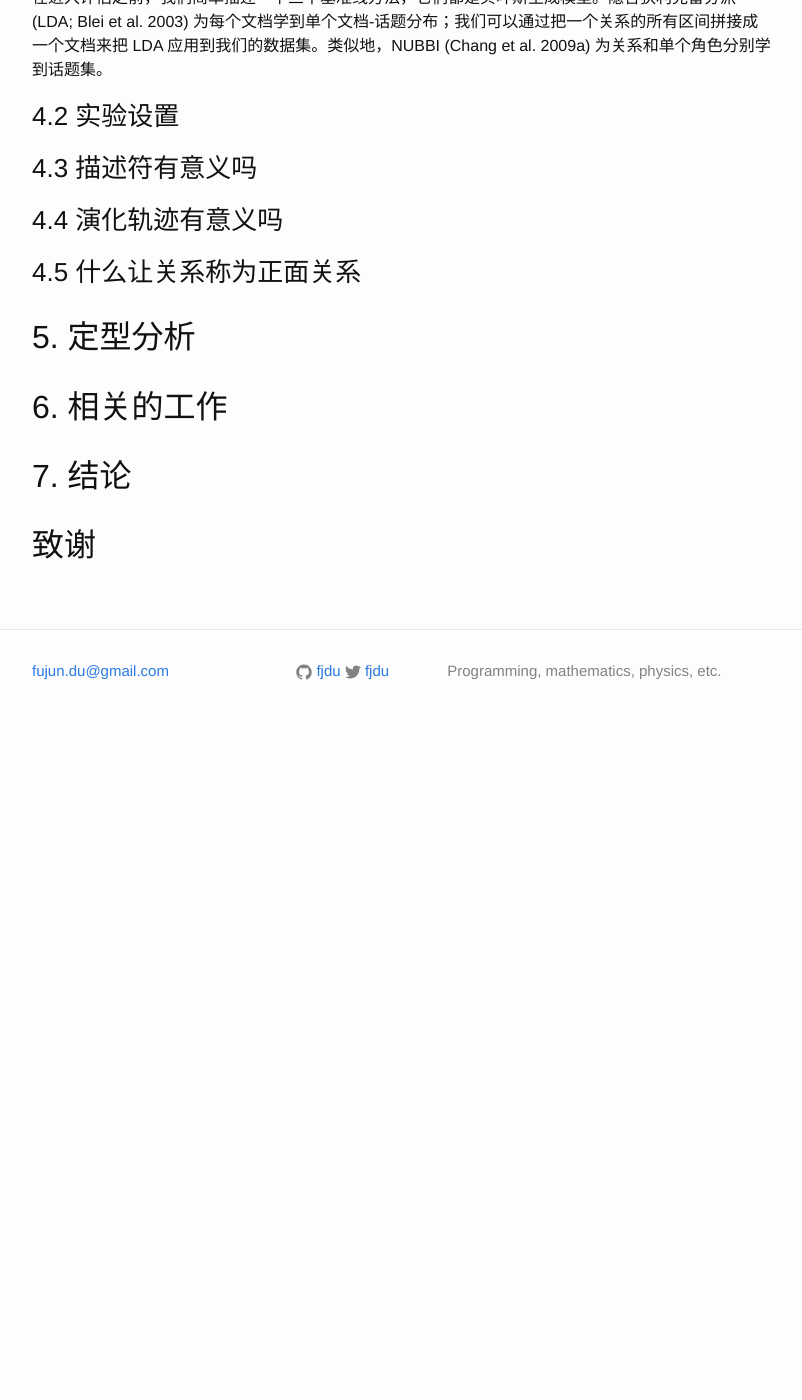
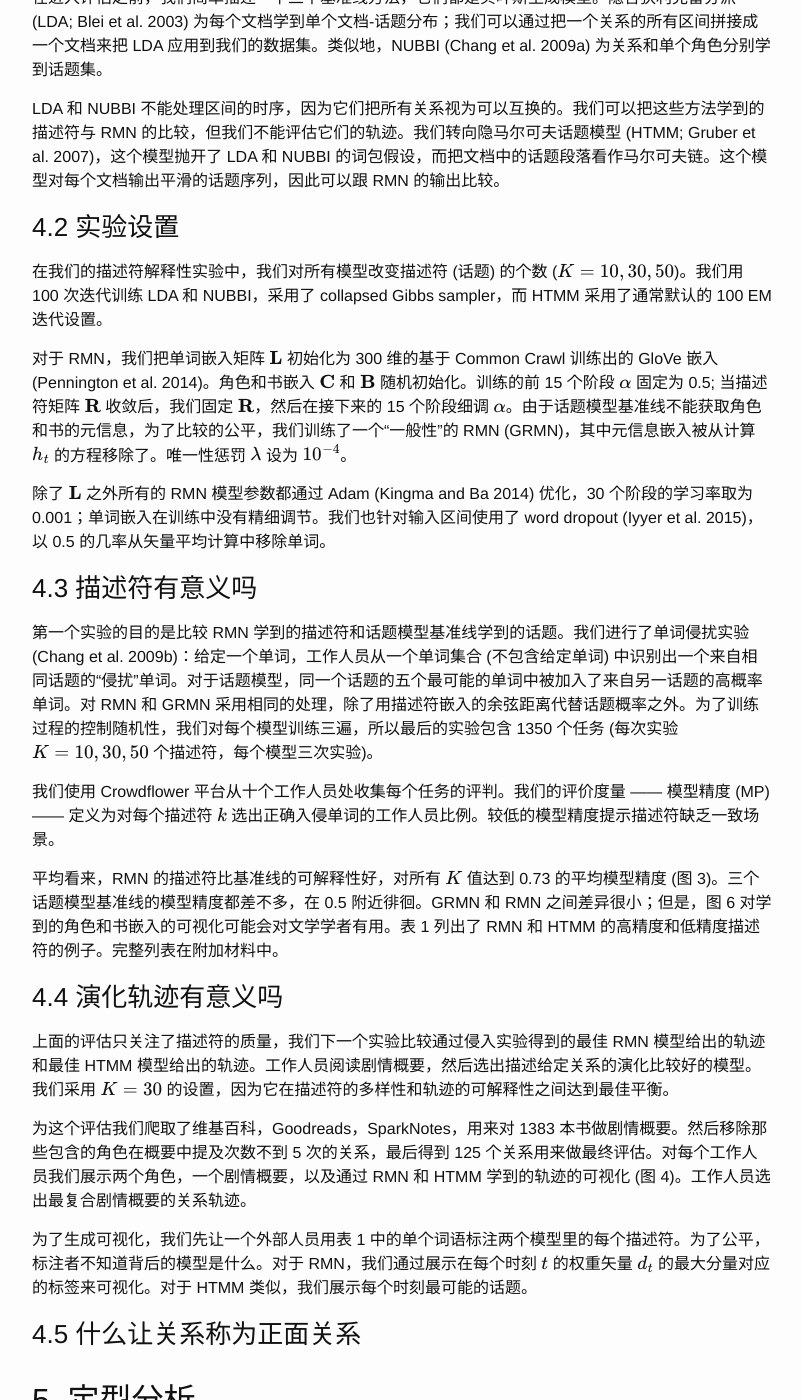
Before and after one commit to fjdu/fjdu.github.io, a Jekyll site: the page built from _posts/2016-04-12-fictional-relationship.markdown, in a window 1280 px wide and 1400 px high, scrolled down 5928 px. Shown: the whole window, without its empty margins (238-1040 px from the left). Built offline with Jekyll 4.4.1, drawn with Linux system fonts in a browser that asks for light colours; formulas are drawn with MathJax 3; before the commit the page ends 6671 px from its top, so only the background shows below that; some of the changed text lies outside the part shown.

Commit message:
new articles

```diff
--- a/_posts/2016-04-12-fictional-relationship.markdown
+++ b/_posts/2016-04-12-fictional-relationship.markdown
@@ -48,7 +48,7 @@ Cathedral.
 </p>
 
 <p>
-Gruber et al. (2007) 的贝叶斯隐含话题马尔科夫模型 (HTMM) 自然称为我们这个任务的选择，因为它可以计算关系描述符 (以话题的形式)，且有额外的时间组件。但是我们的实验表明 HTMM 学到的描述符会不自洽，且等多关注于事件和环境 (比如饭局，室外) 而不是人际状态如喜悦和悲伤等。
+Gruber et al. (2007) 的贝叶斯隐含话题马尔可夫模型 (HTMM) 自然称为我们这个任务的选择，因为它可以计算关系描述符 (以话题的形式)，且有额外的时间组件。但是我们的实验表明 HTMM 学到的描述符会不自洽，且等多关注于事件和环境 (比如饭局，室外) 而不是人际状态如喜悦和悲伤等。
 </p>
 
 <p>
@@ -190,9 +190,49 @@ like the Canterbury Tales)。最终的数据集包含 20013 个关系和 380408
 在进入评估之前，我们简单描述一下三个基准线方法，它们都是贝叶斯生成模型。隐含狄利克雷分派 (LDA; Blei et al. 2003) 为每个文档学到单个文档-话题分布；我们可以通过把一个关系的所有区间拼接成一个文档来把 LDA 应用到我们的数据集。类似地，NUBBI (Chang et al. 2009a) 为关系和单个角色分别学到话题集。
 </p>
 
+<p>
+LDA 和 NUBBI 不能处理区间的时序，因为它们把所有关系视为可以互换的。我们可以把这些方法学到的描述符与 RMN 的比较，但我们不能评估它们的轨迹。我们转向隐马尔可夫话题模型 (HTMM; Gruber et al. 2007)，这个模型抛开了 LDA 和 NUBBI 的词包假设，而把文档中的话题段落看作马尔可夫链。这个模型对每个文档输出平滑的话题序列，因此可以跟 RMN 的输出比较。
+</p>
+
 <h3>4.2 实验设置</h3>
+<p>
+在我们的描述符解释性实验中，我们对所有模型改变描述符 (话题) 的个数 (\(K=10,30,50\))。我们用 100 次迭代训练 LDA 和 NUBBI，采用了 collapsed Gibbs sampler，而 HTMM 采用了通常默认的 100 EM 迭代设置。
+</p>
+
+<p>
+对于 RMN，我们把单词嵌入矩阵 \(\mathbf{L}\) 初始化为 300 维的基于 Common Crawl 训练出的 GloVe 嵌入 (Pennington et al. 2014)。角色和书嵌入 \(\mathbf{C}\) 和 \(\mathbf{B}\) 随机初始化。训练的前 15 个阶段 \(\alpha\) 固定为 0.5; 当描述符矩阵 \(\mathbf{R}\) 收敛后，我们固定 \(\mathbf{R}\)，然后在接下来的 15 个阶段细调 \(\alpha\)。由于话题模型基准线不能获取角色和书的元信息，为了比较的公平，我们训练了一个“一般性”的 RMN (GRMN)，其中元信息嵌入被从计算 \(h_t\) 的方程移除了。唯一性惩罚 \(\lambda\) 设为 \(10^{-4}\)。
+</p>
+
+<p>
+除了 \(\mathbf{L}\) 之外所有的 RMN 模型参数都通过 Adam (Kingma and Ba 2014) 优化，30 个阶段的学习率取为 0.001；单词嵌入在训练中没有精细调节。我们也针对输入区间使用了 word dropout (Iyyer et al. 2015)，以 0.5 的几率从矢量平均计算中移除单词。
+</p>
+
 <h3>4.3 描述符有意义吗</h3>
+<p>
+第一个实验的目的是比较 RMN 学到的描述符和话题模型基准线学到的话题。我们进行了单词侵扰实验 (Chang et al. 2009b)：给定一个单词，工作人员从一个单词集合 (不包含给定单词) 中识别出一个来自相同话题的“侵扰”单词。对于话题模型，同一个话题的五个最可能的单词中被加入了来自另一话题的高概率单词。对 RMN 和 GRMN 采用相同的处理，除了用描述符嵌入的余弦距离代替话题概率之外。为了训练过程的控制随机性，我们对每个模型训练三遍，所以最后的实验包含 1350 个任务 (每次实验 \(K=10,30,50\) 个描述符，每个模型三次实验)。
+</p>
+
+<p>
+我们使用 Crowdflower 平台从十个工作人员处收集每个任务的评判。我们的评价度量 —— 模型精度 (MP) —— 定义为对每个描述符 \(k\) 选出正确入侵单词的工作人员比例。较低的模型精度提示描述符缺乏一致场景。
+</p>
+
+<p>
+平均看来，RMN 的描述符比基准线的可解释性好，对所有 \(K\) 值达到 0.73 的平均模型精度 (图 3)。三个话题模型基准线的模型精度都差不多，在 0.5 附近徘徊。GRMN 和 RMN 之间差异很小；但是，图 6 对学到的角色和书嵌入的可视化可能会对文学学者有用。表 1 列出了 RMN 和 HTMM 的高精度和低精度描述符的例子。完整列表在附加材料中。
+</p>
+
 <h3>4.4 演化轨迹有意义吗</h3>
+<p>
+上面的评估只关注了描述符的质量，我们下一个实验比较通过侵入实验得到的最佳 RMN 模型给出的轨迹和最佳 HTMM 模型给出的轨迹。工作人员阅读剧情概要，然后选出描述给定关系的演化比较好的模型。我们采用 \(K=30\) 的设置，因为它在描述符的多样性和轨迹的可解释性之间达到最佳平衡。
+</p>
+
+<p>
+为这个评估我们爬取了维基百科，Goodreads，SparkNotes，用来对 1383 本书做剧情概要。然后移除那些包含的角色在概要中提及次数不到 5 次的关系，最后得到 125 个关系用来做最终评估。对每个工作人员我们展示两个角色，一个剧情概要，以及通过 RMN 和 HTMM 学到的轨迹的可视化 (图 4)。工作人员选出最复合剧情概要的关系轨迹。
+</p>
+
+<p>
+为了生成可视化，我们先让一个外部人员用表 1 中的单个词语标注两个模型里的每个描述符。为了公平，标注者不知道背后的模型是什么。对于 RMN，我们通过展示在每个时刻 \(t\) 的权重矢量 \(d_t\) 的最大分量对应的标签来可视化。对于 HTMM 类似，我们展示每个时刻最可能的话题。
+</p>
+
 <h3>4.5 什么让关系称为正面关系</h3>
 </section>
 
```
Also changed, not shown: _posts/2016-04-14-Linus-pointer.markdown (added, +18 -0 lines), _posts/2016-04-14-human-mind-quantum-physics-game.markdown (added, +22 -0 lines).
